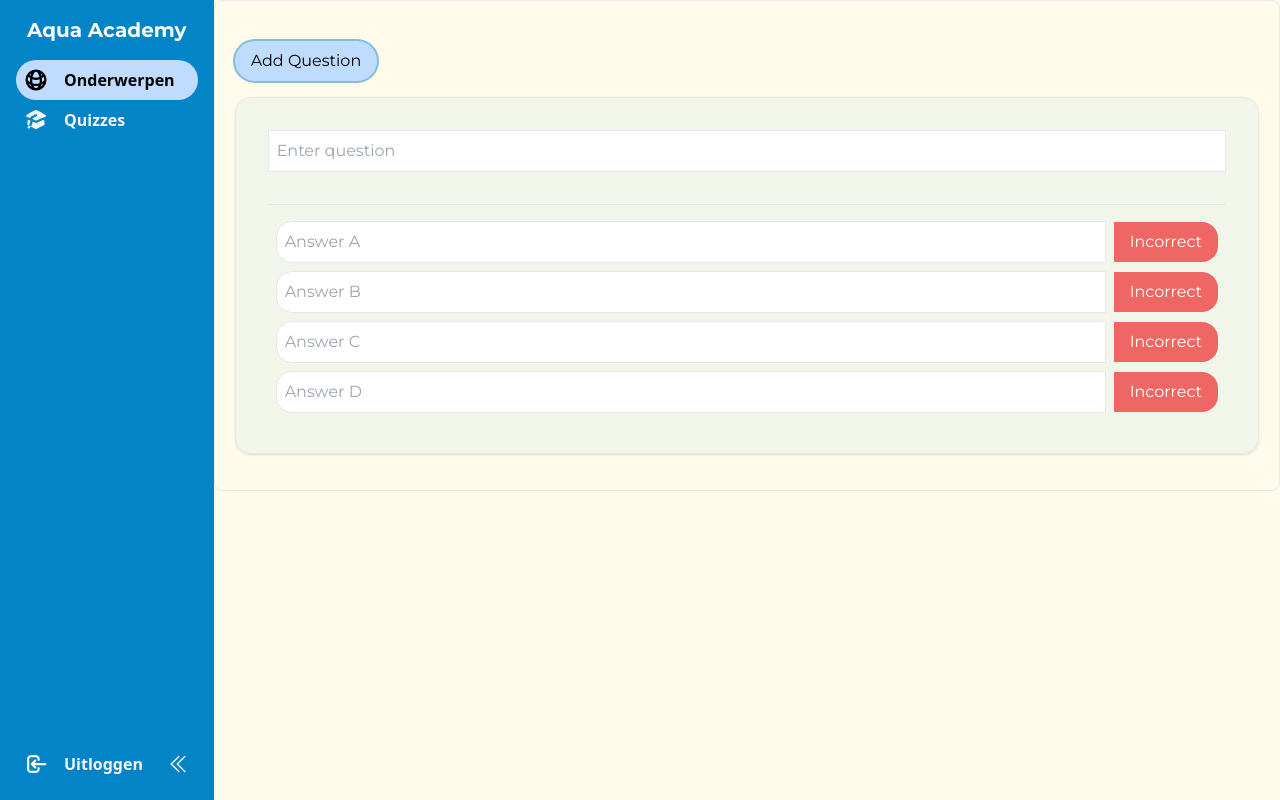
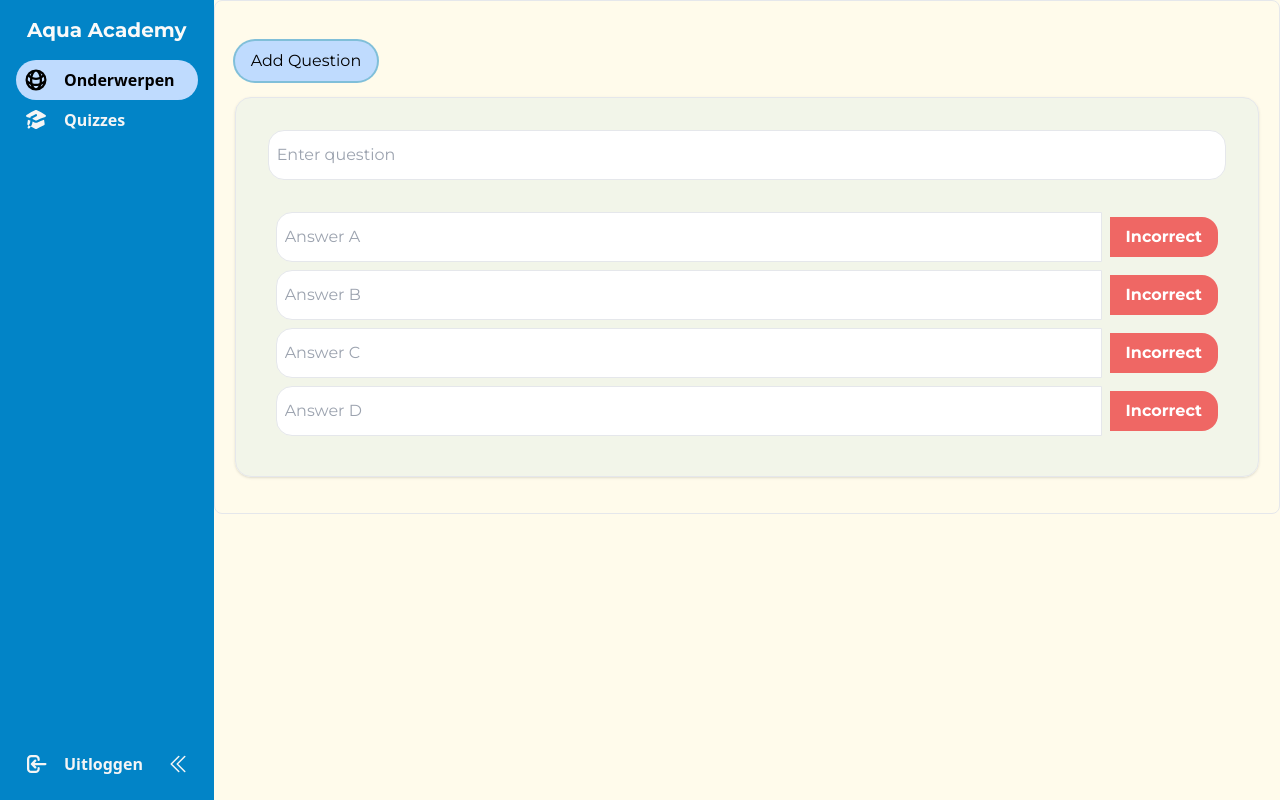
Before and after one commit to MarkDeKraker/T15-LifeBelowWater, a React (Vite) app in the folder client/: page /mockquiz in a window 1280 px wide. Both pictures are taken after a click on the button "Add Question". Built offline with nearby package versions, Linux system fonts and the light colour scheme.

Commit message:
Fix duplicated style in questioncreation

```diff
--- a/client/src/components/QuizQuestions/Mockquiz.tsx
+++ b/client/src/components/QuizQuestions/Mockquiz.tsx
@@ -82,6 +82,11 @@ function MockQuiz() {
     setQuestions(updatedQuestions);
   };
 
+  const focusStyle =
+    "focus:outline-none focus:ring-2 focus:ring-primary focus:ring-opacity-50";
+
+  const inputPadding = "p-2 py-3";
+
   return (
     <>
       <div className="p-5 border rounded-lg font-custom">
@@ -95,22 +100,21 @@ function MockQuiz() {
           >
             <input
               type="text"
-              className="block w-full p-2 mb-8 border rounded-2x"
+              className={`block w-full  mb-8 border rounded-2xl ${inputPadding} ${focusStyle}`}
               placeholder="Enter question"
               value={question.question}
               onChange={(e) =>
                 updateQuestion(index, "question", e.target.value)
               }
             />
-            <hr className="my-4" />
             {question.answers.map((answer) => (
               <div
-                className="flex items-center justify-center m-2 "
+                className="flex items-center justify-center m-2"
                 key={answer._id}
               >
                 <input
                   type="text"
-                  className="w-11/12 p-2 border rounded-l-2xl"
+                  className={`w-11/12 transition duration-200 ease-in-out border active:shadow-md  rounded-l-2xl ${inputPadding} ${focusStyle}`}
                   placeholder={`Answer ${answer._id}`}
                   value={answer.answer}
                   onChange={(e) =>
@@ -118,7 +122,7 @@ function MockQuiz() {
                   }
                 />
                 <button
-                  className={`ml-2 px-4 py-2 rounded-r-2xl text-white ${
+                  className={`ml-2 px-4 py-2 rounded-r-2xl text-white font-bold ${
                     answer.isCorrect ? "bg-green-500" : "bg-red-500/80"
                   }`}
                   onClick={() =>
```
